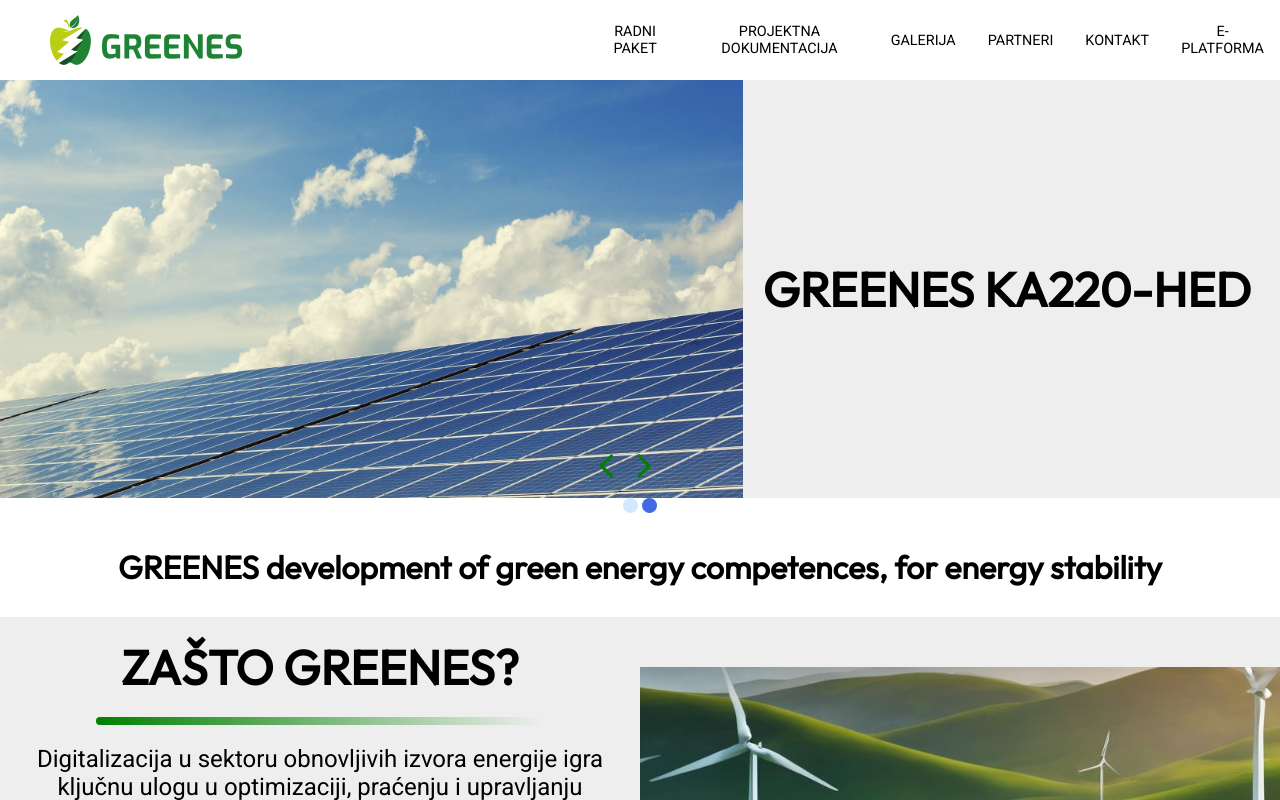
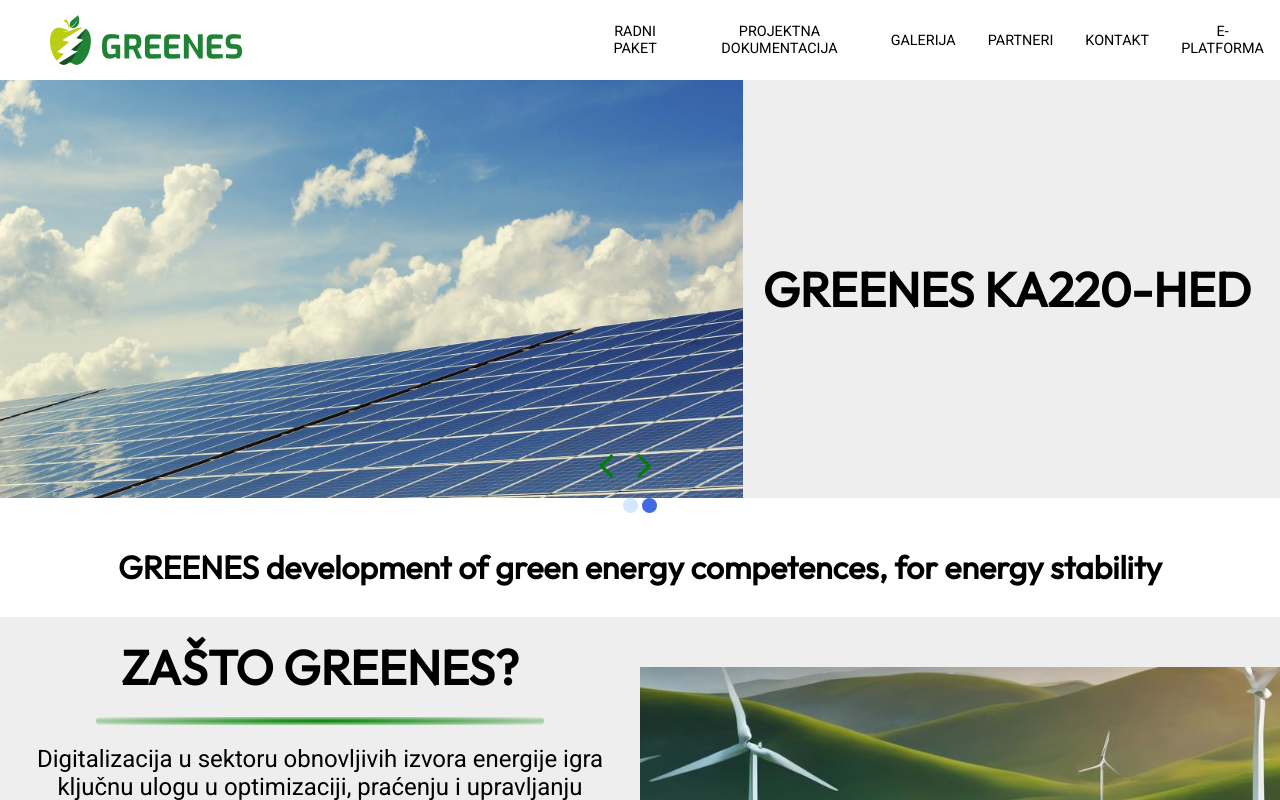
Before and after one commit to vladagasevic/Greenes-Oranges, a Next.js app: page / in a window 1280 px wide. Shown: the top 800 px of the page. Built offline with nearby package versions, Linux system fonts and the light colour scheme.

Commit message:
hr - css

```diff
--- a/app/page.module.css
+++ b/app/page.module.css
@@ -3,10 +3,8 @@
   margin-bottom: 20px;
   border-width: 3px;
   border-style: solid;
-  /*border-image: linear-gradient(to right, green, #eeeeee) 1;*/
-
   background: linear-gradient(white, white) padding-box,
-            linear-gradient(to right, green, #EEEEEE) border-box;
+            radial-gradient(green, #EEEEEE) border-box;
   border-radius: 50em;
   border: 4px solid transparent;
 }
```
